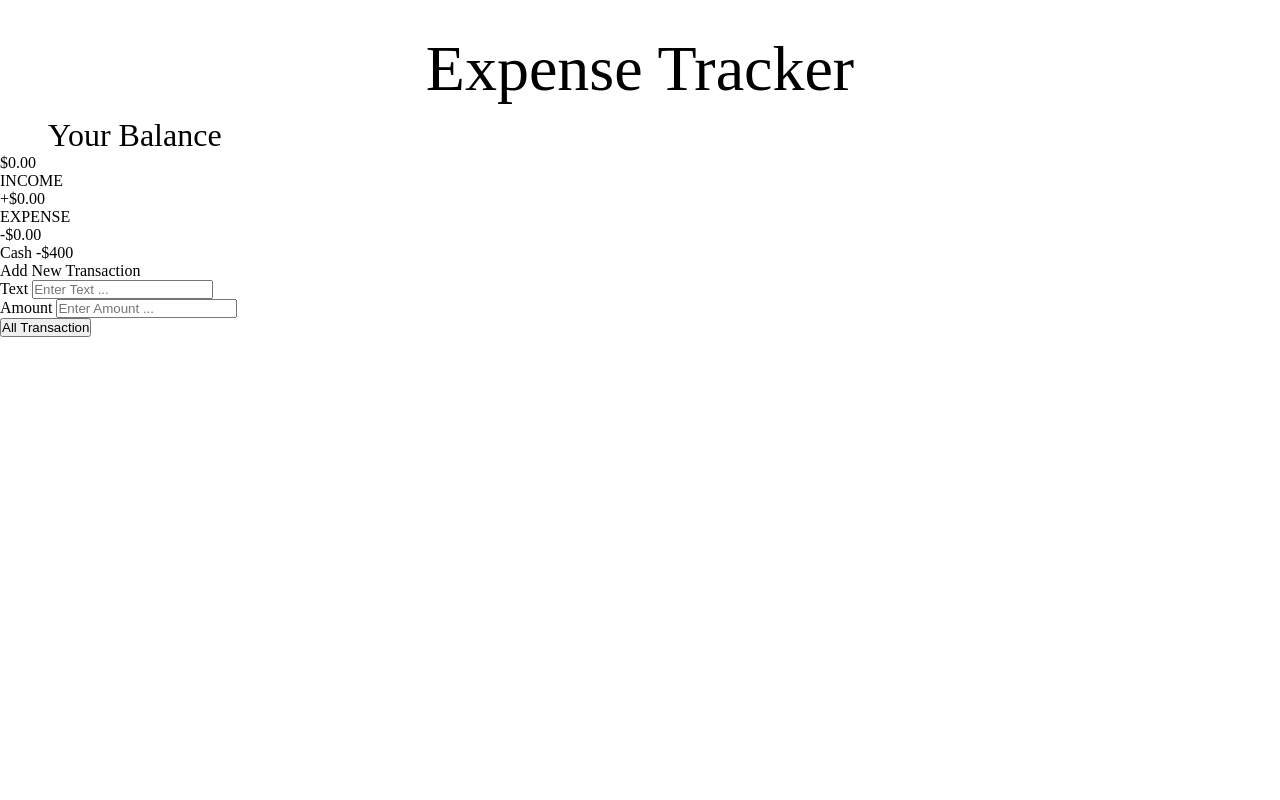
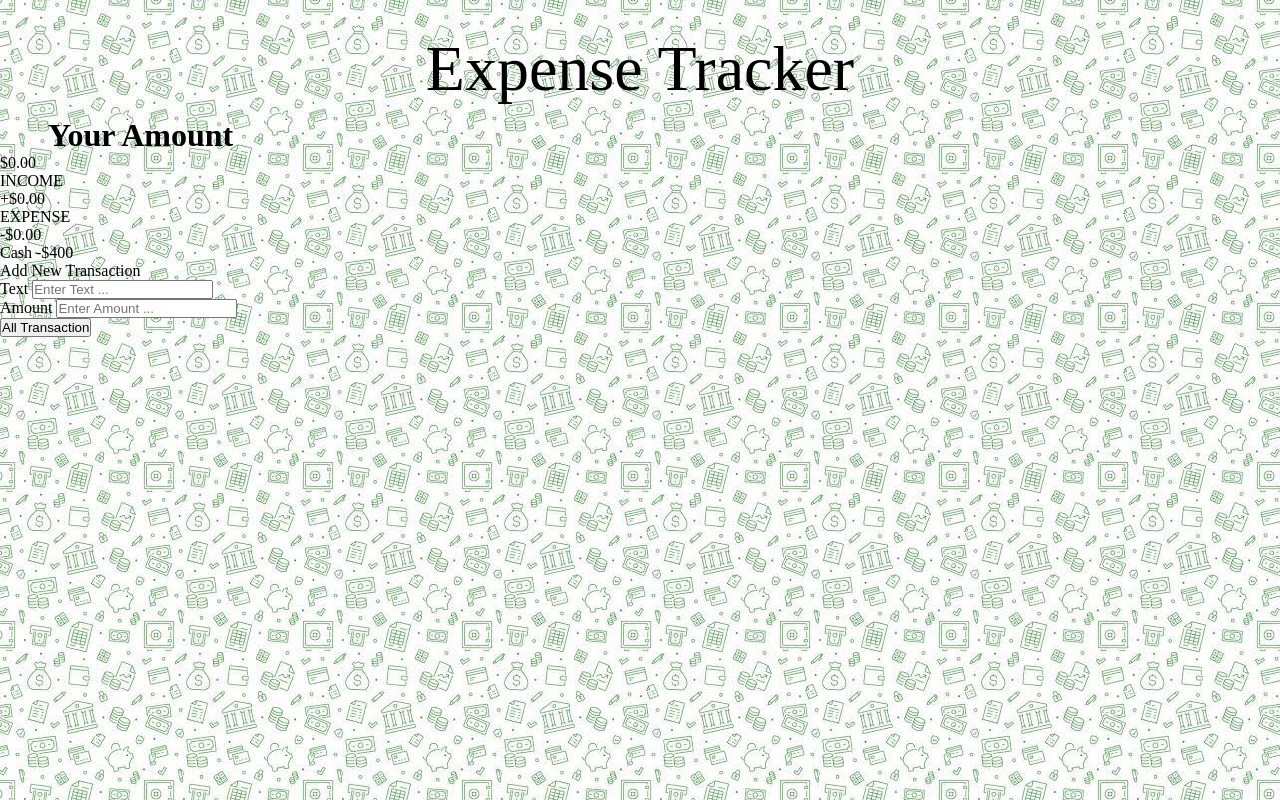
Before and after one commit to traptijindal/webd_traptijindal, a plain HTML site: page index.html in a window 1280 px wide. Drawn offline with Linux system fonts and the light colour scheme.

Commit message:
background image added

```diff
--- a/index.html
+++ b/index.html
@@ -8,12 +8,13 @@
 </head>
 
 <body>
+    <div class="main">
     <div class="exp-tracker">
         <p class="heading">Expense Tracker</p>
     </div>
     <div class="container">
 
-         <div class="heading2">Your Balance</div>
+         <div class="heading2"><b>Your Amount</b></div>
         <div id="balance">$0.00</div>
         <div class="income-expense">
             <div class="income">
@@ -53,6 +54,7 @@
             </div>
         </div>
     </div>
+    </div>
     <!--javascript-->
     <script src="script.js"></script>
 </body>
--- a/style.css
+++ b/style.css
@@ -2,7 +2,10 @@
     margin: 0;
     padding: 0;
 }
-
+body{
+    background-image: url("bg.jpg");
+    height:100%;
+}
 .exp-tracker{
     display:flex;
     align-items: center;
@@ -18,4 +21,5 @@
     margin-top:0.7rem;
     font-size:2rem;
     margin-left:3rem;
+
 }
```
Also changed, not shown: bg.jpg (added).
